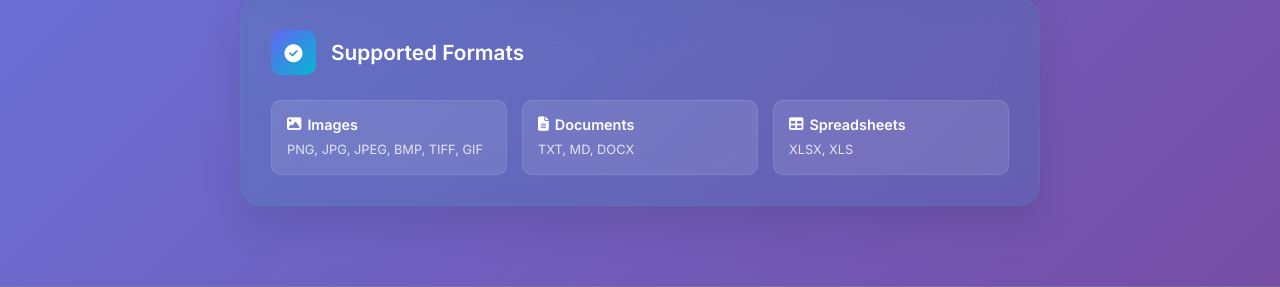
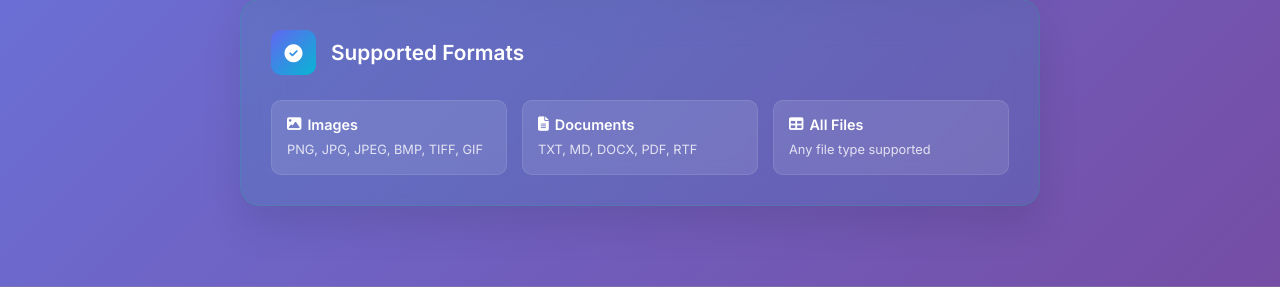
Before and after one commit to umarJ-max/ALL-File-Types-To-PDF-Convert, a Flask app: page / in a window 1280 px wide. Shown: the part 733-1020 px from the top of the page. Run offline with Flask 2, Linux system fonts and the light colour scheme.

Commit message:
Set up the overaall logic

```diff
--- a/templates/index.html
+++ b/templates/index.html
@@ -389,13 +389,13 @@
                 </div>
 
                 <form id="singleForm" enctype="multipart/form-data">
-                    <div class="file-drop-zone" onclick="document.getElementById('singleFile').click()">
+                    <div class="file-drop-zone">
                         <div class="drop-icon">
                             <i class="fas fa-cloud-upload-alt"></i>
                         </div>
                         <div class="drop-text">Drop your file here</div>
                         <div class="drop-subtext">or click to browse</div>
-                        <input type="file" id="singleFile" name="file" accept=".png,.jpg,.jpeg,.bmp,.tiff,.gif,.txt,.md,.docx,.xlsx,.xls">
+                        <input type="file" id="singleFile" name="file">
                     </div>
 
                     <button type="submit" class="btn">
@@ -420,13 +420,13 @@
                 </div>
 
                 <form id="batchForm" enctype="multipart/form-data">
-                    <div class="file-drop-zone" onclick="document.getElementById('batchFiles').click()">
+                    <div class="file-drop-zone">
                         <div class="drop-icon">
                             <i class="fas fa-files"></i>
                         </div>
                         <div class="drop-text">Drop multiple files here</div>
                         <div class="drop-subtext">or click to select files</div>
-                        <input type="file" id="batchFiles" name="files" multiple accept=".png,.jpg,.jpeg,.bmp,.tiff,.gif,.txt,.md,.docx,.xlsx,.xls">
+                        <input type="file" id="batchFiles" name="files" multiple>
                     </div>
 
                     <button type="submit" class="btn btn-secondary">
@@ -464,15 +464,15 @@
                             <i class="fas fa-file-alt"></i>
                             Documents
                         </div>
-                        <div class="format-list">TXT, MD, DOCX</div>
+                        <div class="format-list">TXT, MD, DOCX, PDF, RTF</div>
                     </div>
 
                     <div class="format-item">
                         <div class="format-title">
                             <i class="fas fa-table"></i>
-                            Spreadsheets
+                            All Files
                         </div>
-                        <div class="format-list">XLSX, XLS</div>
+                        <div class="format-list">Any file type supported</div>
                     </div>
                 </div>
             </div>
```
